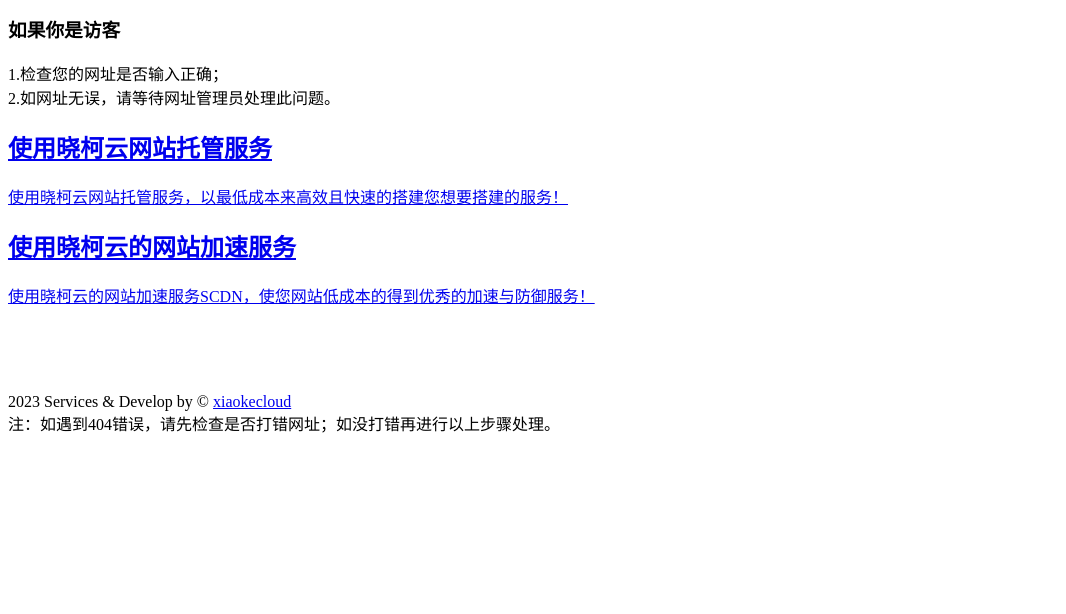
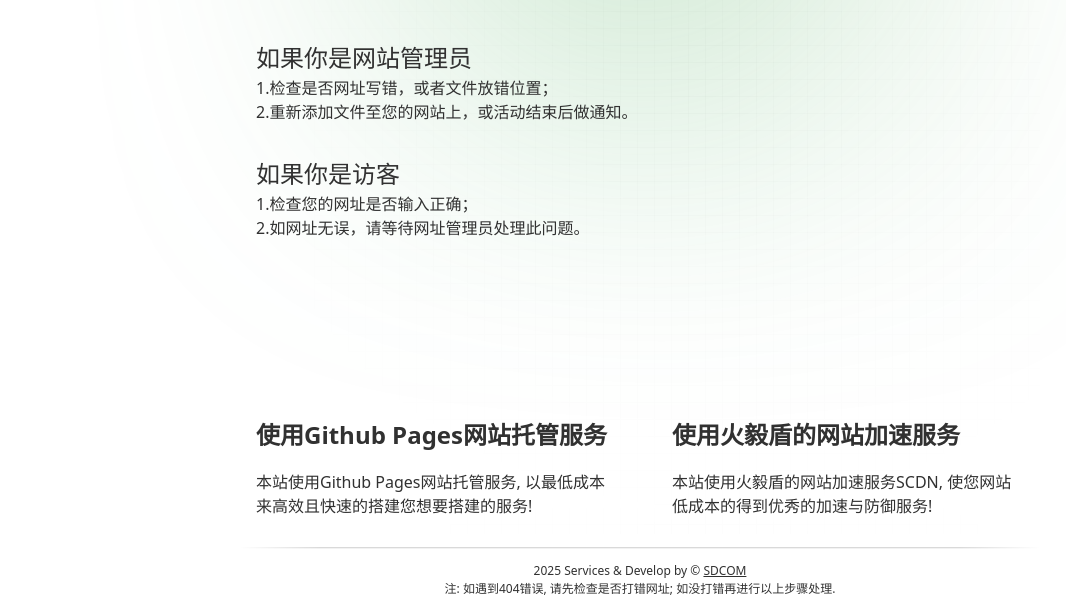
Before and after one commit to SDCOM-0415/sdcom-0415.github.io, a plain HTML site: page 404.html in a window 1280 px wide. Shown: the part 294-908 px from the top of the page, without its empty margins (0-1066 px from the left). Before the commit the page ends 800 px from the top, so only its background shows below. Drawn offline with Linux system fonts and the light colour scheme.

Commit message:
"更新404页面和首页链接及品牌信息，修改网站图标路径和样式表引用"

```diff
--- a/404.html
+++ b/404.html
@@ -6,9 +6,9 @@
     <meta charset="UTF-8">
     <meta name="viewport" content="width=device-width, initial-scale=1.0">
     <title>404 Not Found - 晓柯云春雨主机</title>
-    <link rel="shortcut icon" href="https://cdn.chgskj.cn/idc/images/haoyu.jpg" type="image/x-icon">
-    <link rel="icon" href="https://cdn.chgskj.cn/idc/images/haoyu.jpg" type="image/x-icon">
-    <link rel="stylesheet" href="css/style.css">
+    <link rel="shortcut icon" href="/Picture/tubiao.jpeg" type="image/x-icon">
+    <link rel="icon" href="/Picture/tubiao.jpeg" type="image/x-icon">
+    <link rel="stylesheet" href="css/404-style.css">
     <style class="mpa-style-fix ImageGatherer">
         .FotorFrame {
             position: fixed !important
@@ -33,7 +33,7 @@
             <h2>
                 似乎没有这个文件，喂，是不是你打错网址了！<br>
                 如网址正确，请等待网站管理员处理此问题。<br>
-                <a href="https://idc.chgskj.cn/" target="_blank">From: xiaokecloud
+                <a href="https://sdcom.cnstlapy.cn" target="_blank">From: SDCOM's Blog
                     <svg width="16" height="16" viewBox="0 0 16 16" fill="none" xmlns="http://www.w3.org/2000/svg">
                         <path
                             d="M9.99575 1.53249L10.0042 2.53249L12.783 2.50999L8.6465 6.64649L9.3535 7.35349L13.49 3.21699L13.4675 5.99574L14.4675 6.00424L14.5042 1.49574L9.99575 1.53249Z"
@@ -64,23 +64,23 @@
         </section>
 
         <section class="promotional-cards">
-            <a href="https://idc.chgskj.cn" target="_blank">
+            <a href="https://pages.github.com/" target="_blank">
                 <section>
                     <h2>
-                        使用晓柯云网站托管服务
+                        使用Github Pages网站托管服务
                     </h2>
                     <p>
-                        使用晓柯云网站托管服务，以最低成本来高效且快速的搭建您想要搭建的服务！
+                        本站使用Github Pages网站托管服务, 以最低成本来高效且快速的搭建您想要搭建的服务!
                     </p>
                 </section>
             </a>
-            <a href="https://idc.chgskj.cn" target="_blank">
+            <a href="https://hydun.com/" target="_blank">
                 <section>
                     <h2>
-                        使用晓柯云的网站加速服务
+                        使用火毅盾的网站加速服务
                     </h2>
                     <p>
-                        使用晓柯云的网站加速服务SCDN，使您网站低成本的得到优秀的加速与防御服务！
+                        本站使用火毅盾的网站加速服务SCDN, 使您网站低成本的得到优秀的加速与防御服务!
                     </p>
                 </section>
             </a>
@@ -137,8 +137,8 @@
             </div>
         </div>
         <p>
-            2023 Services &amp; Develop by &copy;
-            <a href="https://idc.chgskj.cn" target="_blank">xiaokecloud</a><br>注：如遇到404错误，请先检查是否打错网址；如没打错再进行以上步骤处理。
+            2025 Services &amp; Develop by &copy;
+            <a href="https://www.sdcom.asia" target="_blank">SDCOM</a><br>注: 如遇到404错误, 请先检查是否打错网址; 如没打错再进行以上步骤处理.
         </p>
     </footer>
     <script src="js/404-xiaoke.js"></script>
```
Also changed, not shown: index.html (+5 -5 lines).
